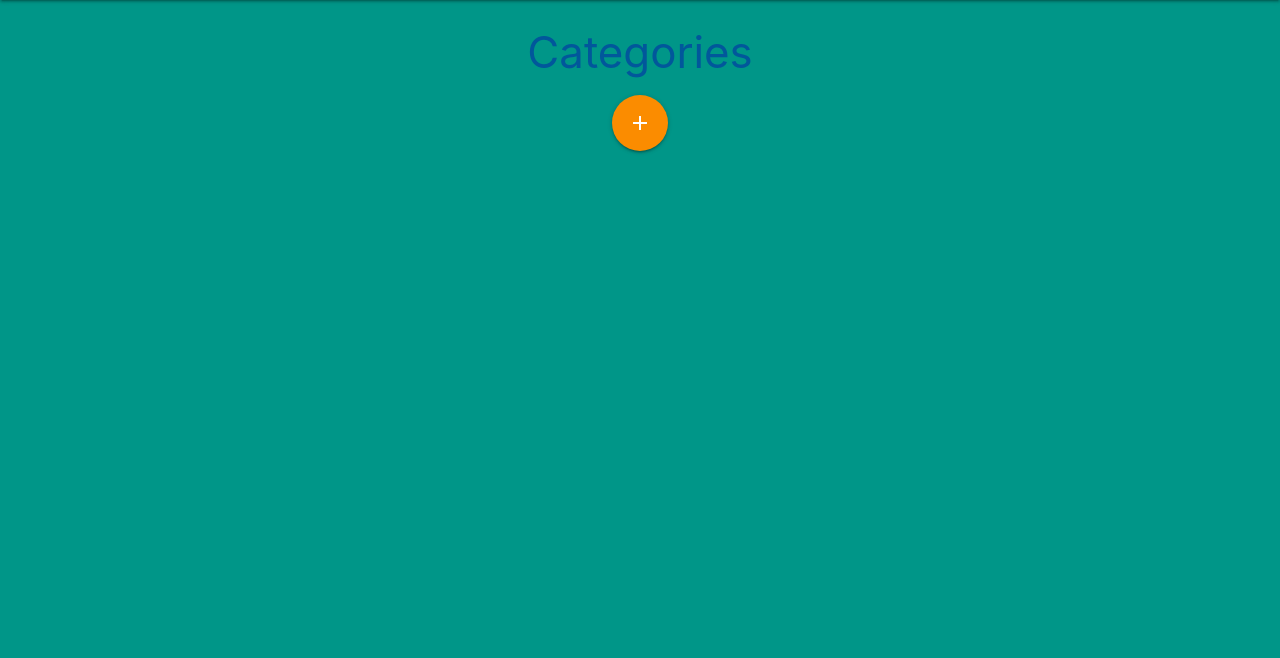
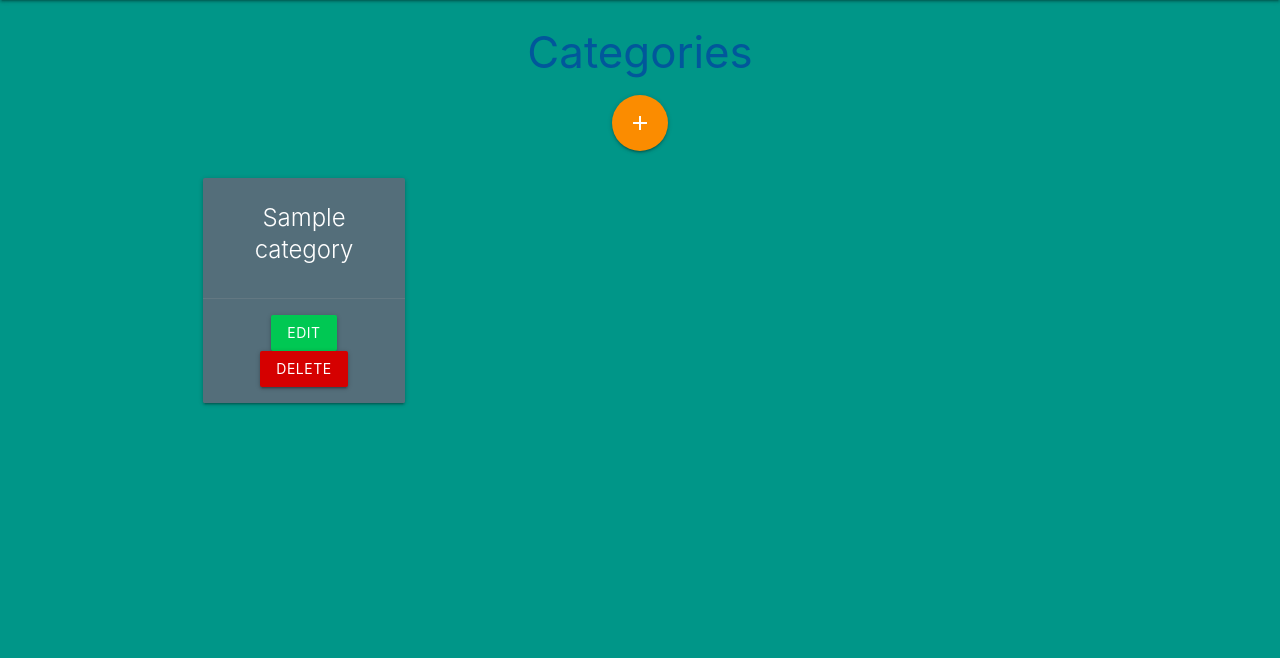
Before and after one commit to doctorandrewbrown/psql-walkthrough, a Flask app: template taskmanager/templates/categories.html in a window 1280 px wide. Shown: the part 64-722 px from the top of the page. Run offline with Flask 3, Linux system fonts and the light colour scheme; the template is opened without the code that fills it: values that come from a table or form of the project are taken from there, others are empty; tables that the repository leaves empty hold one stand-in row (values such as "Sample post").

Commit message:
implement jinja for loop to display category names

```diff
--- a/taskmanager/templates/categories.html
+++ b/taskmanager/templates/categories.html
@@ -8,4 +8,20 @@
         <a href="{{url_for('add_category')}}" class="btn-floating btn-large orange darken-1"><i class="material-icons">add</i></a>
     </div>
 </div>
+
+<div class="row">
+  {% for category in categories %}
+    <div class="col s12 m6 l3">
+      <div class="card blue-grey darken-1 center-align">
+        <div class="card-content white-text">
+          <span class="card-title">{{ category }}</span>
+        </div>
+        <div class="card-action">
+          <a href="#" class="btn green accent-4">edit</a>
+          <a href="#" class="btn red accent-4">delete</a>
+        </div>
+      </div>
+    </div>
+  {% endfor %}
+  </div>
 {% endblock %}
```
